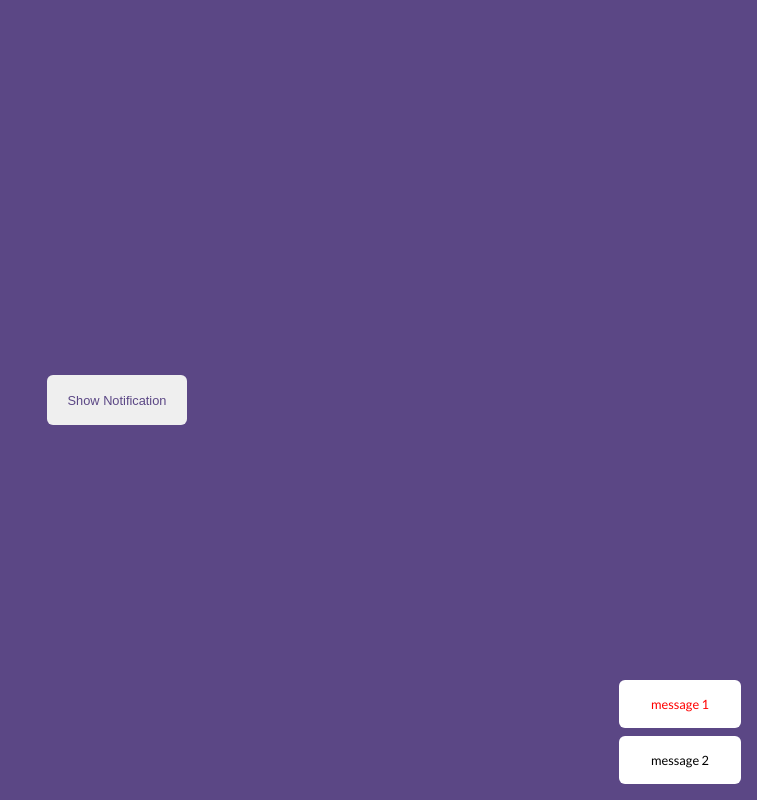
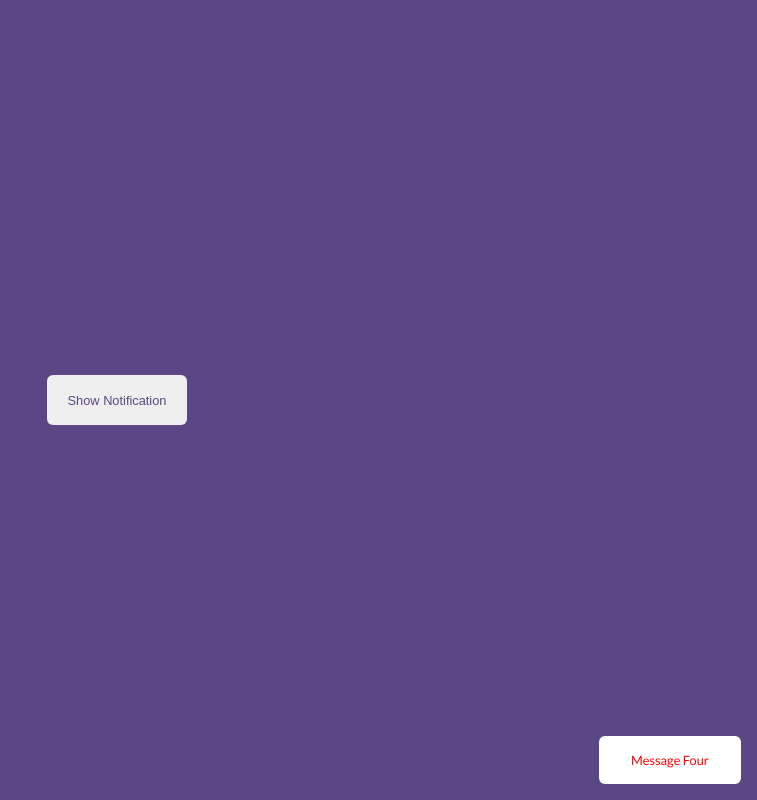
Before and after one commit to MeeceGH/toast-notification, a plain HTML site: page index.html in a window 1280 px wide. Both pictures are taken after a click on the button "Show Notification". Shown: the whole page, without its empty margins (523-1280 px from the left). Drawn offline with Linux system fonts and the light colour scheme.

Commit message:
Added button functionality

```diff
--- a/index.html
+++ b/index.html
@@ -12,8 +12,6 @@
     <div class="container">
         <button class="btn">Show Notification</button>
         <div class="notifs">
-            <div class="notif n-warning">message 1</div>
-            <div class="notif">message 2</div>
         </div>
     </div>
 
--- a/script.js
+++ b/script.js
@@ -0,0 +1,31 @@
+const button = document.querySelector('.btn');
+const notifs = document.querySelector('.notifs');
+
+button.addEventListener('click', () => {
+    if (notifs.childElementCount <= 7) {
+        const newMessage = document.createElement('div');
+        newMessage.textContent = randomMessage();
+        newMessage.classList.add('notif');
+        newMessage.classList.add(randomLabel());
+
+        notifs.appendChild(newMessage);
+
+        setTimeout(() => {
+            newMessage.remove()
+        }, 3000);
+    }
+})
+
+function randomMessage() {
+    const options = ['One', 'Two', 'Three', 'Four'];
+    const randomPick = Math.floor(Math.random() * 4);
+
+    return ('Message ' + options[randomPick]);
+}
+
+function randomLabel() {
+    const options = ['n-warning', 'n-success', 'n-info'];
+    const randomPick = Math.floor(Math.random() * 3);
+
+    return (options[randomPick]);
+}
--- a/style.css
+++ b/style.css
@@ -34,6 +34,14 @@ body {
     font-size: 0.8rem;
 }
 
+.btn:focus {
+    outline: none;
+}
+
+.btn:active {
+    transform: scale(0.98);
+}
+
 .notifs {
     position: absolute;
     bottom: 0;
```
